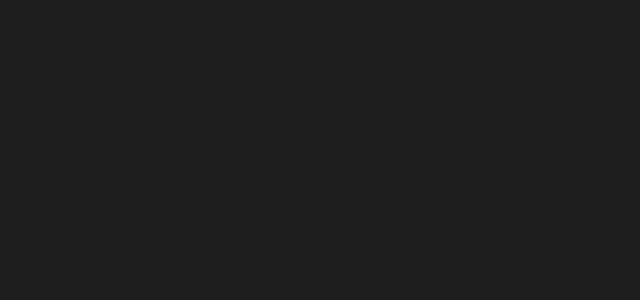
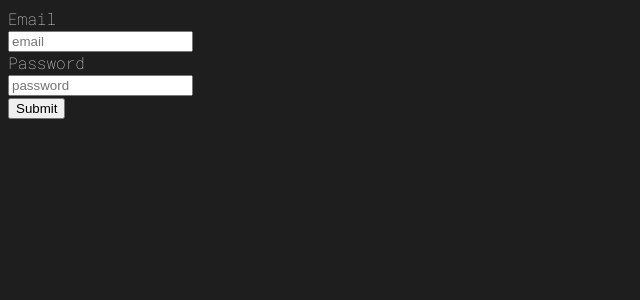
Before and after one commit to stepweaver/pokedex-2, a React (Create React App) app: page /login in a window 1280 px wide. Before the commit this address had no page. Shown: the top 300 px of the page, without its empty margins (0-640 px from the left). Built offline with nearby package versions, Linux system fonts and the light colour scheme; what parse would draw is missing.

Commit message:
Login Module

```diff
--- a/src/Components/Components.js
+++ b/src/Components/Components.js
@@ -6,6 +6,7 @@
 } from 'react-router-dom';
 import LandingPage from './LandingPage/LandingPage';
 import Register from './Register/Register';
+import Login from './Login/Login';
 
 const Components = () => {
   return (
@@ -13,6 +14,7 @@
       <Routes>
         <Route path='/' element={<LandingPage />} />
         <Route path='/register' element={<Register />} />
+        <Route path='/login' element={<Login />} />
       </Routes>
     </Router>
   )
--- /dev/null
+++ b/src/Components/Login/Login.js
@@ -0,0 +1,40 @@
+import React, { useState } from 'react';
+import { useNavigate } from 'react-router-dom';
+import LoginForm from './LoginForm';
+import './LoginForm.css';
+
+const Login = () => {
+  const navigate = useNavigate();
+
+  const [ user, setUser ] = useState({
+    email: '',
+    password: ''
+  });
+
+  const handleChange = (e) => {
+    e.preventDefault();
+    const { name, value } = e.target;
+    setUser({ ...user, [name]: value });
+  };
+
+  const handleSubmit = (e) => {
+    e.preventDefault();
+    if (user.email && user.password) {
+      alert(`Welcome back!`);
+      navigate('/profile'); // TODO: Create Profile module
+    }
+  }
+
+  return (
+    <div className='login'>
+      <LoginForm
+        user={user}
+        isLogin={true}
+        onChange={handleChange}
+        onSubmit={handleSubmit}
+      />
+    </div>
+  )
+}
+
+export default Login;
--- /dev/null
+++ b/src/Components/Login/LoginForm.js
@@ -0,0 +1,51 @@
+import React from 'react';
+
+const LoginForm = ({ user, onChange, onSubmit }) => {
+  return (
+    <form onSubmit={onSubmit} autoComplete='off'>
+      {' '}
+      {/* Form submission handler */}
+      <div className='form-group'>
+        {' '}
+        {/* Email input field */}
+        <label>Email</label>
+        <br />
+        <input
+          type='email'
+          className='form-control'
+          id='email-input'
+          value={user.email}
+          onChange={onChange}
+          name='email'
+          placeholder='email'
+          required
+        />
+      </div>
+      <div className='form-group'>
+        {' '}
+        {/* Password input field */}
+        <label>Password</label>
+        <br />
+        <input
+          type='password'
+          className='form-control'
+          id='password-input'
+          value={user.password}
+          onChange={onChange}
+          name='password'
+          placeholder='password'
+          required
+        />
+      </div>
+      <div className='form-group'>
+        {' '}
+        {/* Submit button */}
+        <button type='submit' className='btn btn-primary'>
+          Submit
+        </button>
+      </div>
+    </form>
+  );
+};
+
+export default LoginForm; // Export the LoginForm component
--- a/src/Components/Register/Register.js
+++ b/src/Components/Register/Register.js
@@ -22,7 +22,7 @@
 
   const handleSubmit = async (e) => {
     e.preventDefault();
-    const userRegistered = await createUser(newUser); // TODO: Implement this function
+    const userRegistered = await createUser(newUser);
     if (userRegistered) {
       alert(`${userRegistered.get('firstName')} has been registered!`);
       navigate('/profile'); // TODO: Create Profile module
--- a/src/Components/Register/createUserService.js
+++ b/src/Components/Register/createUserService.js
@@ -24,7 +24,7 @@
 
   try {
     const userCreated = await user.signUp();
-    console.log('User Created:', userCreated);
+    console.log('User Created: ', userCreated);
 
     // Create a Trainer Profile
     const Profile = Parse.Object.extend('Profile');
```
Also changed, not shown: src/Components/Login/loginUserService.js (added, +15 -0 lines), src/Components/Login/LoginForm.css (added).
